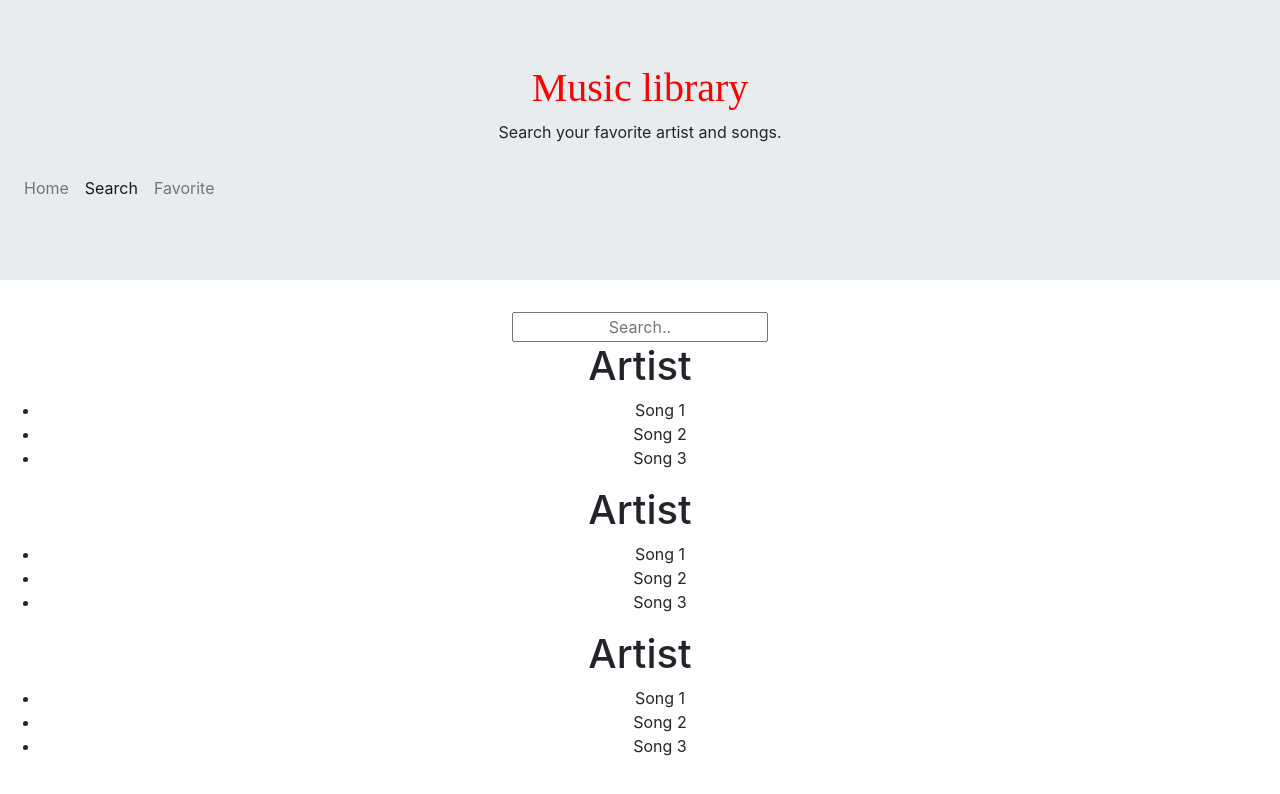
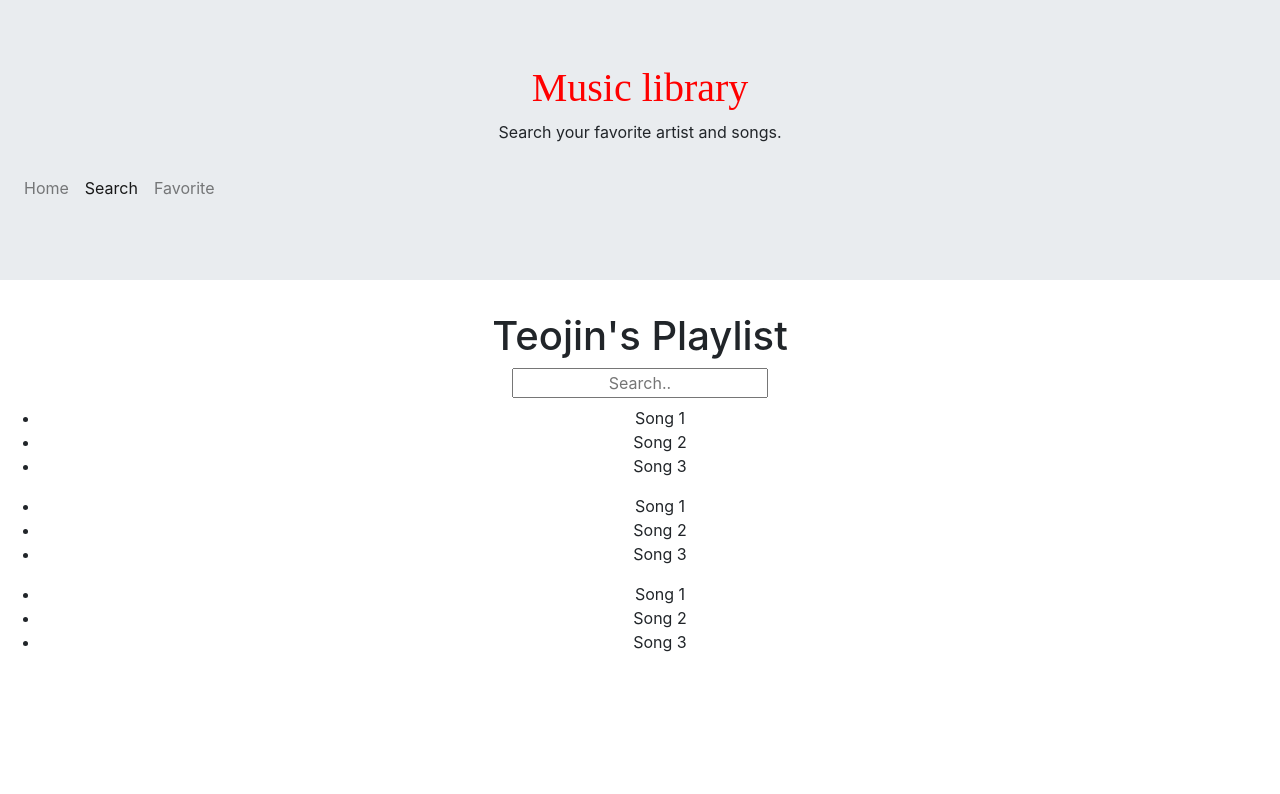
Before and after one commit to Teojin02/Music-Library, a React (Create React App) app: page /Search in a window 1280 px wide. Shown: the top 794 px of the page. Built offline with nearby package versions, Linux system fonts and the light colour scheme.

Commit message:
updated search.js

```diff
--- a/src/pages/components/Search.js
+++ b/src/pages/components/Search.js
@@ -1,12 +1,28 @@
 
 import React, { Component } from "react";
 import "./style/Search.css"
+
+let FakeServerData = {
+user: {
+  name: "Teojin",
+  playlists: [
+    {
+      name:"My favorites",
+      songs: ["Beat it", "Bad", "smooth criminal"]
+    },
+    { name:"My food",
+      songs: ["ding dong", "water", "table"]},
+    { name:"My nae",
+      songs: ["trick", "snoot", "fan"]},
+  ]
+}
+}
 class Songs extends Component {
 render () {
   return (
     <div>
       <h1>
-        Artist
+        {this.props.playlists && this.props.playlists.length}
       </h1>
       <ul>
         <li>Song 1</li>
@@ -29,13 +45,31 @@ class Find extends Component {
 
 
 class Search extends Component {
+  constructor() {
+    super ();
+    this.state = {ServerData: {}}
+  }
+  componentDidMount() {
+    setTimeout (() => {
+      this.setState({ServerData: FakeServerData});
+    }, 1000);
+  }
   render() {
     return (
       <div className="Search">
+        {this.state.ServerData.user ?
+        <div>
+        <h1>
+        {this.state.ServerData.user.name}'s Playlist
+        </h1>
+
        <Find/>
+       <Songs playlists={this.state.ServerData.user &&
+                        this.state.ServerData.playlists}/>
        <Songs/>
        <Songs/>
-       <Songs/>
+       </div> : <h1>Loading...</h1>
+  }
       </div>
     );
   }
```
